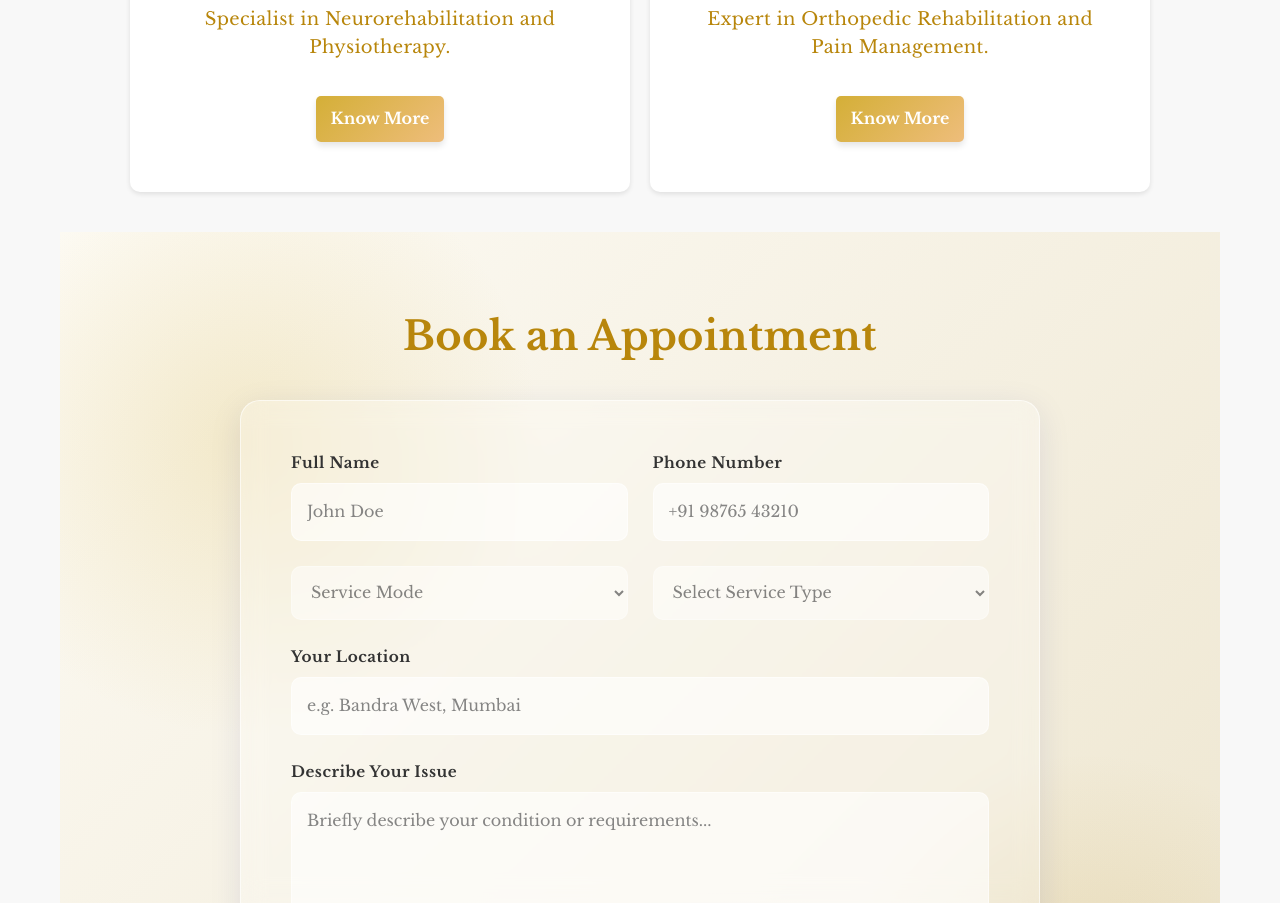
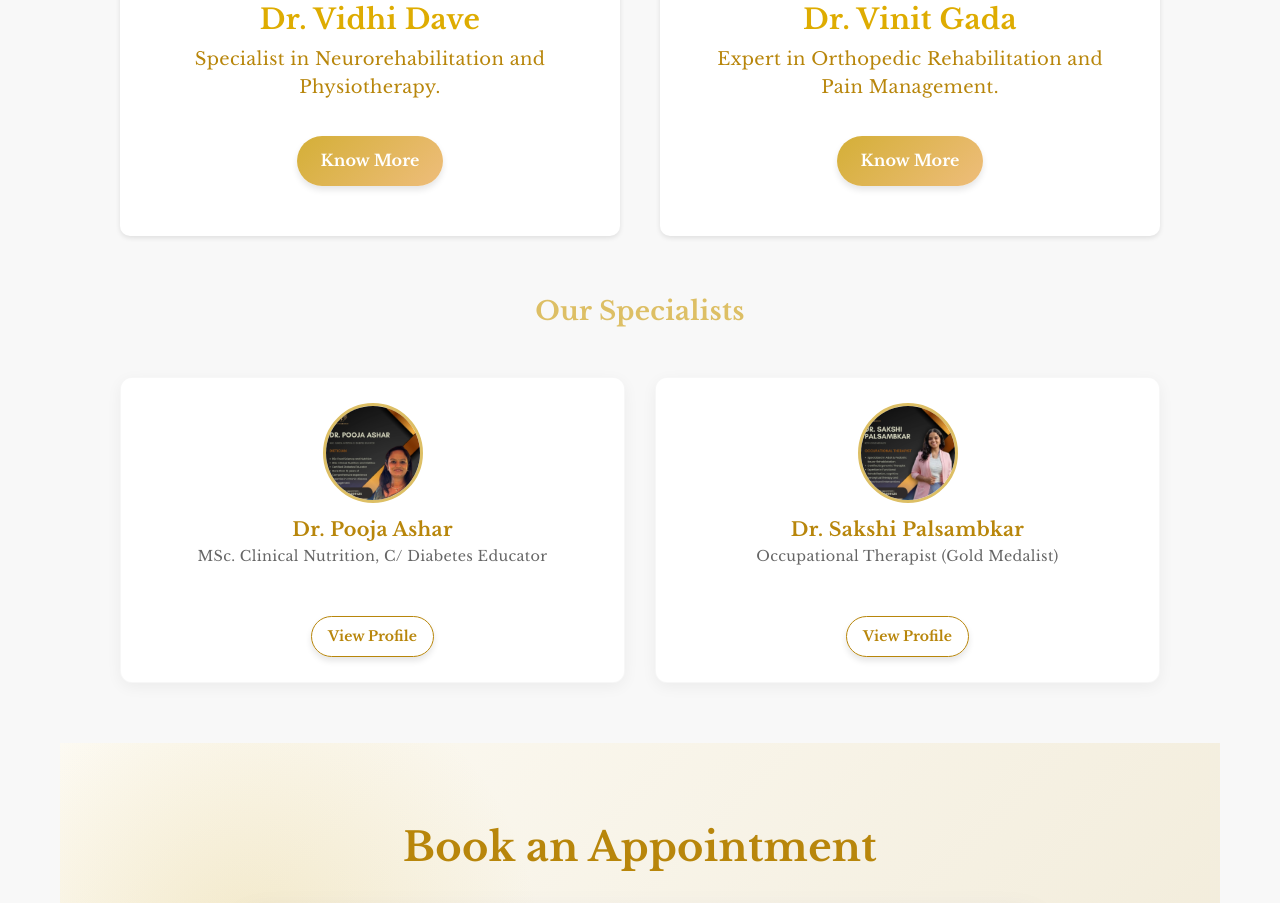
Before and after one commit to Dave8011/my-static-website, a plain HTML site: page contact.html in a window 1280 px wide. Shown: the part 1735-2638 px from the top of the page. Drawn offline with nearby package versions, Linux system fonts and the light colour scheme.

Commit message:
Added Dr. Pooja and Dr. Sakshi, and restructured team section into 2-tier layout

```diff
--- a/contact.html
+++ b/contact.html
@@ -67,8 +67,16 @@
         <!-- Doctors Section -->
         <section class="team">
             <h2 class="team-title">Meet Our Experts</h2>
-            <div class="team-container">
-                <!-- Doctors will be injected here by JS -->
+
+            <!-- Founders Section -->
+            <div id="founders-container" class="team-container founders-layout">
+                <!-- Founders injected by JS -->
+            </div>
+
+            <!-- Rest of Team Section -->
+            <h3 class="team-subtitle">Our Specialists</h3>
+            <div id="team-grid" class="specialists-grid">
+                <!-- Specialists injected by JS -->
             </div>
         </section>
 
--- a/css/pages.css
+++ b/css/pages.css
@@ -157,89 +157,130 @@
 
 /* Team Member Styling */
 
-.team-container {
+/* Founders Layout (Centered) */
+.founders-layout {
     display: flex;
     justify-content: center;
-    gap: 20px;
+    gap: 40px;
     flex-wrap: wrap;
+    margin-bottom: 60px;
 }
 
+/* Subtitle */
+.team-subtitle {
+    text-align: center;
+    font-size: 26px;
+    font-weight: bold;
+    color: var(--secondary-color);
+    margin-bottom: 30px;
+    position: relative;
+    display: inline-block;
+    width: 100%;
+}
 
-/* Team Member Cards */
+/* Specialists Grid */
+.specialists-grid {
+    display: grid;
+    grid-template-columns: repeat(auto-fit, minmax(280px, 1fr));
+    gap: 30px;
+    max-width: 1200px;
+    margin: 0 auto;
+    padding: 20px;
+}
 
+/* Specialist Card (Compact) */
+.specialist-card {
+    background: white;
+    border-radius: 12px;
+    padding: 25px;
+    text-align: center;
+    box-shadow: 0 4px 15px rgba(0, 0, 0, 0.05);
+    transition: transform 0.3s ease;
+    display: flex;
+    flex-direction: column;
+    align-items: center;
+    border: 1px solid rgba(0, 0, 0, 0.03);
+}
+
+.specialist-card:hover {
+    transform: translateY(-5px);
+    box-shadow: 0 8px 25px rgba(184, 134, 11, 0.15);
+}
+
+.specialist-img-wrapper {
+    width: 100px;
+    height: 100px;
+    border-radius: 50%;
+    margin-bottom: 15px;
+    overflow: hidden;
+    border: 3px solid var(--secondary-color);
+}
+
+.specialist-img-wrapper img {
+    width: 100%;
+    height: 100%;
+    object-fit: cover;
+}
+
+.specialist-info h4 {
+    color: var(--primary-color);
+    font-size: 1.2rem;
+    margin-bottom: 5px;
+    font-weight: 700;
+}
+
+.specialist-info p {
+    font-size: 0.9rem;
+    color: #666;
+    margin-bottom: 15px;
+    line-height: 1.4;
+    min-height: 40px;
+    /* aligns buttons */
+}
+
+/* Small Button for specialists */
+.know-more-btn.small-btn {
+    padding: 8px 16px;
+    font-size: 14px;
+    background: transparent;
+    color: var(--primary-color);
+    border: 1px solid var(--primary-color);
+}
+
+.know-more-btn.small-btn:hover {
+    background: var(--primary-color);
+    color: white;
+}
+
+/* Keep existing .team-member for Founders but refine if needed */
 .team-member {
     text-align: center;
     background: white;
-    /* White Card */
     border-radius: 10px;
     padding: 50px;
     width: 500px;
     box-shadow: 0px 2px 5px rgba(0, 0, 0, 0.1);
     transition: transform 0.3s ease-in-out;
     color: #b8860b;
-    /* Golden Text */
 }
-
-
-/* Hover Effect */
 
 .team-member:hover {
     transform: scale(1.05);
     box-shadow: 0px 4px 10px rgba(0, 0, 0, 0.2);
 }
 
-
-/* Team Member Images */
-
 .team-member img {
-    width: 150px;
-    height: 150px;
+    width: 180px;
+    /* Slightly larger for founders */
+    height: 180px;
     object-fit: cover;
-    margin-bottom: 10px;
+    margin-bottom: 20px;
     border-radius: 50%;
     box-shadow: 0px 4px 6px rgba(0, 0, 0, 0.2);
 }
 
-
-/* Know More Button */
-
-.know-more-btn {
-    background-color: var(--primary-color);
-    color: white;
-    border: none;
-    padding: 10px 15px;
-    font-size: 16px;
-    margin-top: 10px;
-    cursor: pointer;
-    border-radius: 5px;
-    transition: 0.3s;
-}
-
-.know-more-btn:hover {
-    background-color: white;
-    color: var(--primary-color);
-    border: 1px solid var(--primary-color);
-}
-
-
-/* Hidden Details (Dropdown) */
-
 .team-details {
     display: none;
-    margin-top: 10px;
-    padding: 10px;
-    border-radius: 5px;
-    background: var(--light-color);
-    color: var(--dark-color);
-    text-align: left;
-}
-
-
-/* Show Details When Active */
-
-.team-details.active {
-    display: block;
-    animation: fadeIn 0.5s ease-in-out;
 }
 
 
--- a/js/doctors.js
+++ b/js/doctors.js
@@ -1,18 +1,39 @@
 document.addEventListener('DOMContentLoaded', () => {
-    const teamContainer = document.querySelector('.team-container');
-    if (!teamContainer) return;
+    const foundersContainer = document.getElementById('founders-container');
+    const teamGrid = document.getElementById('team-grid');
 
     if (typeof doctorsData === 'undefined') {
         console.error('doctorsData is not defined. Make sure doctors_data.js is included.');
         return;
     }
 
-    teamContainer.innerHTML = doctorsData.map(doctor => `
-        <div class="team-member">
+    // 1. Render Founders (Vidhi & Vinit)
+    if (foundersContainer) {
+        const founders = doctorsData.filter(d => d.id === 'vidhi' || d.id === 'vinit');
+        foundersContainer.innerHTML = founders.map(doctor => `
+            <div class="team-member founder-card">
                 <img src="${doctor.image}" alt="${doctor.name}" loading="lazy">
                 <h3>${doctor.name}</h3>
                 <p>${doctor.specialty}</p>
                 <button class="know-more-btn" onclick="openProfile('${doctor.id}')">Know More</button>
             </div>
         `).join('');
+    }
+
+    // 2. Render Specialists (Everyone else)
+    if (teamGrid) {
+        const specialists = doctorsData.filter(d => d.id !== 'vidhi' && d.id !== 'vinit');
+        teamGrid.innerHTML = specialists.map(doctor => `
+            <div class="specialist-card">
+                <div class="specialist-img-wrapper">
+                    <img src="${doctor.image}" alt="${doctor.name}" loading="lazy">
+                </div>
+                <div class="specialist-info">
+                    <h4>${doctor.name}</h4>
+                    <p>${doctor.specialty}</p>
+                    <button class="know-more-btn small-btn" onclick="openProfile('${doctor.id}')">View Profile</button>
+                </div>
+            </div>
+        `).join('');
+    }
 });
--- a/js/doctors_data.js
+++ b/js/doctors_data.js
@@ -11,6 +11,20 @@ const doctorsData = [
         name: "Dr. Vinit Gada",
         specialty: "Expert in Orthopedic Rehabilitation and Pain Management.",
         image: "images/dr-vinit.webp",
-        profileLink: "profiles/vinit.html"
+        profileLink: "profiles/dr-vinit.html"
+    },
+    {
+        id: "pooja",
+        name: "Dr. Pooja Ashar",
+        specialty: "MSc. Clinical Nutrition, C/ Diabetes Educator",
+        image: "images/dr-pooja.jpg",
+        profileLink: "profiles/dr-pooja.html"
+    },
+    {
+        id: "sakshi",
+        name: "Dr. Sakshi Palsambkar",
+        specialty: "Occupational Therapist (Gold Medalist)",
+        image: "images/dr-sakshi.jpg",
+        profileLink: "profiles/dr-sakshi.html"
     }
 ];
--- a/js/main.js
+++ b/js/main.js
@@ -63,6 +63,10 @@ function openProfile(doctor) {
         frame.src = 'profiles/dr-vidhi.html';
     } else if (doctor === 'vinit') {
         frame.src = 'profiles/dr-vinit.html';
+    } else if (doctor === 'pooja') {
+        frame.src = 'profiles/dr-pooja.html';
+    } else if (doctor === 'sakshi') {
+        frame.src = 'profiles/dr-sakshi.html';
     }
 
     popup.classList.add('show');
```
Also changed, not shown: profiles/dr-pooja.html (added, +20 -0 lines), profiles/dr-sakshi.html (added, +20 -0 lines), images/dr-pooja.jpg (added), images/dr-sakshi.jpg (added). Lines whose indentation alone changed are shown as unchanged.
